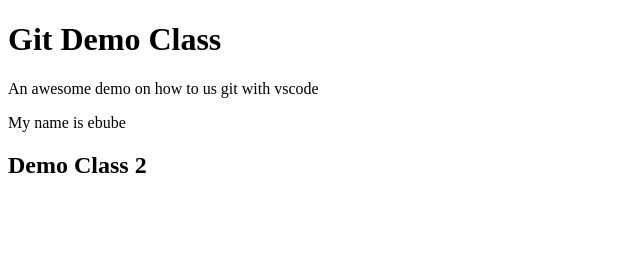
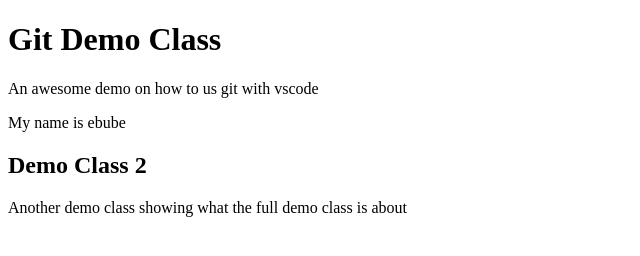
Before and after one commit to ebubexo/gitdemo, a plain HTML site: page index.html in a window 1280 px wide. Shown: the whole page, without its empty margins (0-640 px from the left). Drawn offline with Linux system fonts and the light colour scheme.

Commit message:
i described what the second demo class is about

```diff
--- a/index.html
+++ b/index.html
@@ -10,5 +10,6 @@
   <P>An awesome demo on how to us git with vscode</P>
   <p>My name is ebube</p>
   <h2>Demo Class 2</h2>
+  <p>Another demo class showing what the full demo class is about</p>
 </body>
 </html>
```
